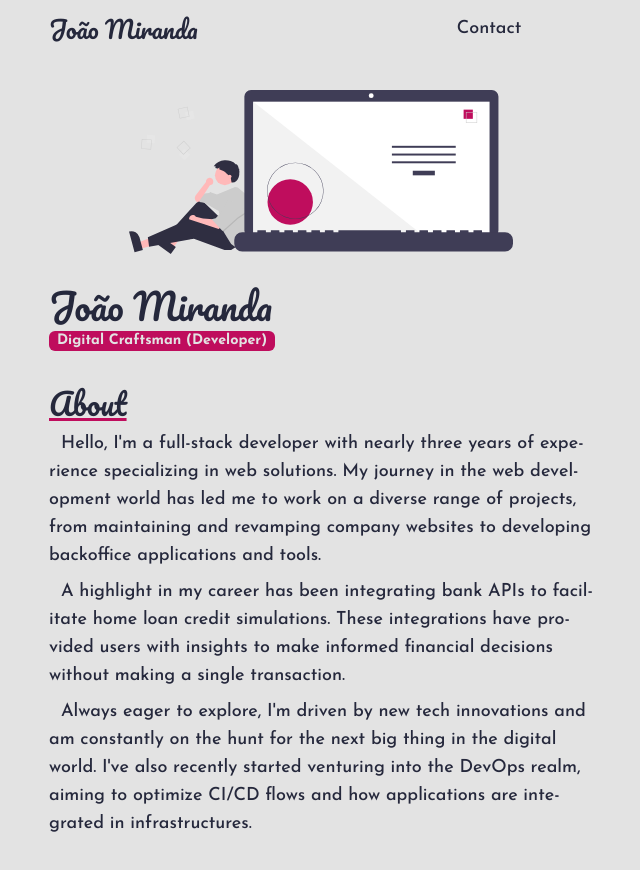
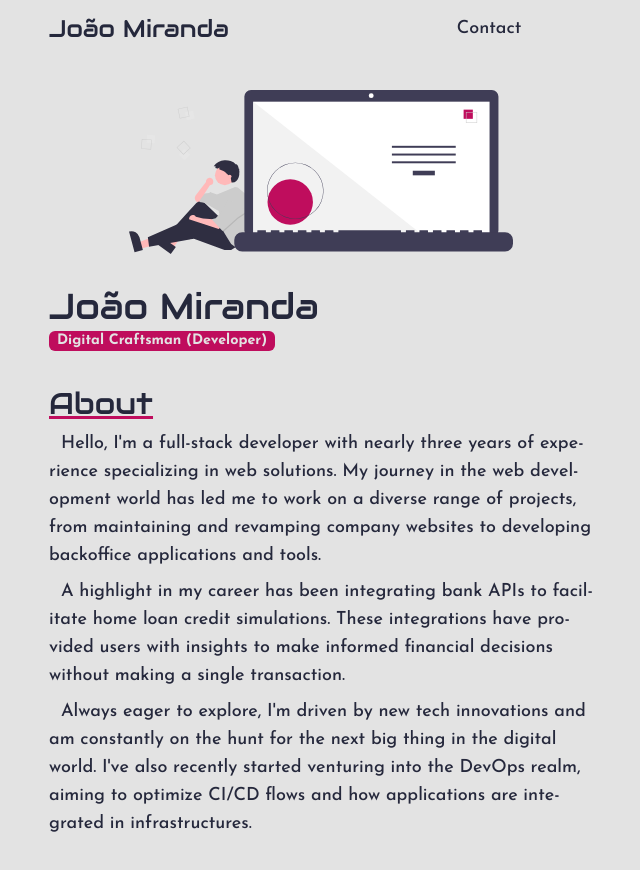
Before and after one commit to jptmiranda/portfolio, a SvelteKit app: page / in a window 1280 px wide. Shown: the whole page, without its empty margins (319-959 px from the left). Built offline with nearby package versions, Linux system fonts and the light colour scheme; some icons are missing.

Commit message:
font change

```diff
--- a/package.json
+++ b/package.json
@@ -13,7 +13,7 @@
 	},
 	"devDependencies": {
 		"@fontsource-variable/josefin-sans": "^5.0.9",
-		"@fontsource/pacifico": "^5.0.8",
+		"@fontsource/audiowide": "^5.0.12",
 		"@iconify-json/carbon": "^1.1.21",
 		"@iconify-json/octicon": "^1.1.48",
 		"@sveltejs/adapter-auto": "^2.1.0",
--- a/src/lib/components/Navbar.svelte
+++ b/src/lib/components/Navbar.svelte
@@ -20,7 +20,7 @@
 
 <header>
 	<nav class="py-3 flex justify-between items-center">
-		<a class="font-pacifico text-2xl" href="/">João Miranda</a>
+		<a class="font-audiowide text-2xl" href="/">João Miranda</a>
 
 		<ul class="flex items-center gap-4">
 			<li>
--- a/src/routes/+layout.svelte
+++ b/src/routes/+layout.svelte
@@ -1,6 +1,6 @@
 <script>
 	import '@fontsource-variable/josefin-sans';
-	import '@fontsource/pacifico/400.css';
+	import '@fontsource/audiowide';
 	import '../app.css';
 	import { Navbar } from '$lib';
 	import { onNavigate } from '$app/navigation';
--- a/src/routes/+page.svelte
+++ b/src/routes/+page.svelte
@@ -1,6 +1,6 @@
 <img width="384" height="164" class="mx-auto w-96 h-auto" src="/hero.svg" alt="Hero" />
 
-<h1 class="mt-8 font-pacifico text-4xl">João Miranda</h1>
+<h1 class="mt-8 font-audiowide text-4xl">João Miranda</h1>
 
 <small
 	class="font-bold text-background dark:text-background bg-accent dark:bg-secondary px-2 rounded-md inline-block leading-snug"
@@ -9,7 +9,7 @@
 </small>
 
 <section id="about" class="mt-8">
-	<h2 class="font-pacifico text-3xl underline decoration-accent dark:decoration-accent-dark">
+	<h2 class="font-audiowide text-3xl underline decoration-accent dark:decoration-accent-dark">
 		About
 	</h2>
 
--- a/src/routes/contact/+page.svelte
+++ b/src/routes/contact/+page.svelte
@@ -7,7 +7,7 @@
 	const copy = (text: string) => navigator.clipboard.writeText(text);
 </script>
 
-<h1 class="font-pacifico text-4xl underline decoration-accent dark:decoration-accent-dark">
+<h1 class="font-audiowide text-4xl underline decoration-accent dark:decoration-accent-dark">
 	Contact
 </h1>
 
--- a/tailwind.config.js
+++ b/tailwind.config.js
@@ -14,7 +14,7 @@ export default {
 		},
 		fontFamily: {
 			'josefin-sans': ['Josefin Sans', defaultTheme.fontFamily.sans],
-			pacifico: ['Pacifico', 'cursive']
+			audiowide: ['Audiowide', 'sans-serif']
 		},
 		extend: {}
 	},
```
Also changed, not shown: 1 other file (tests, documents, lock files or other folders).
